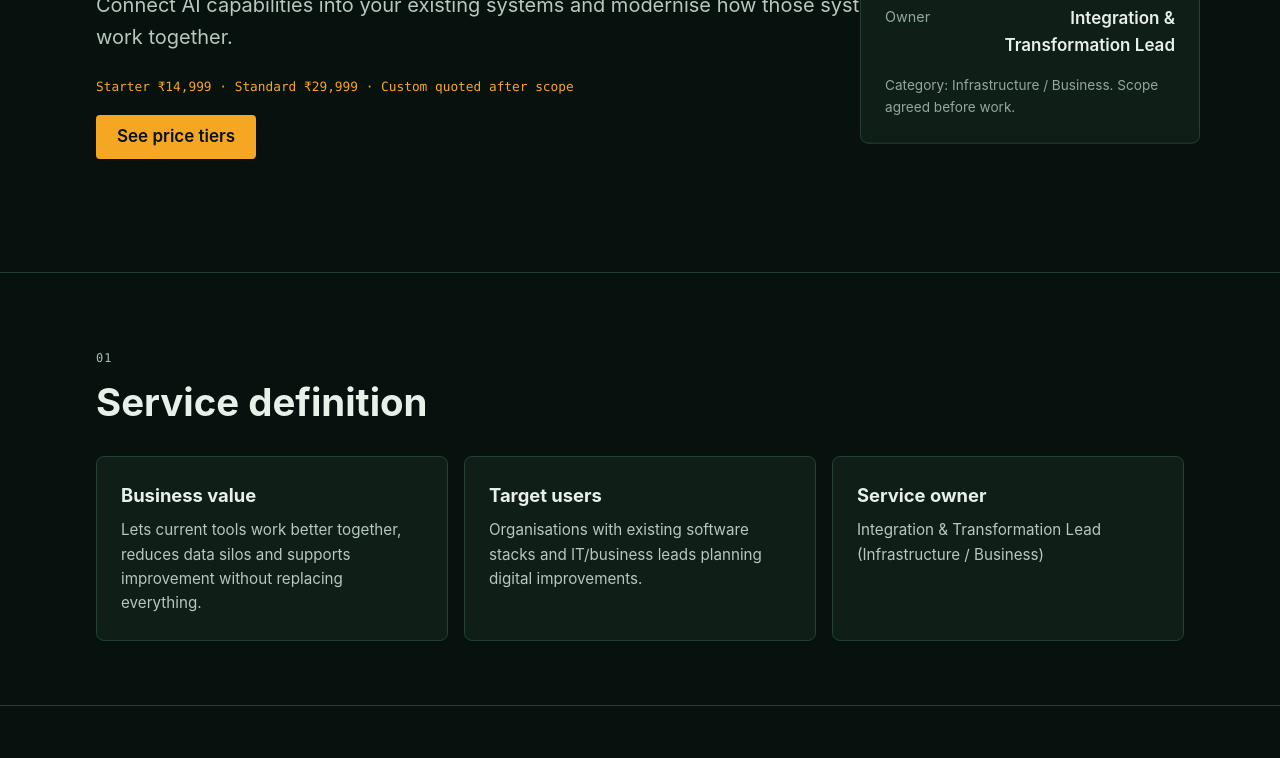
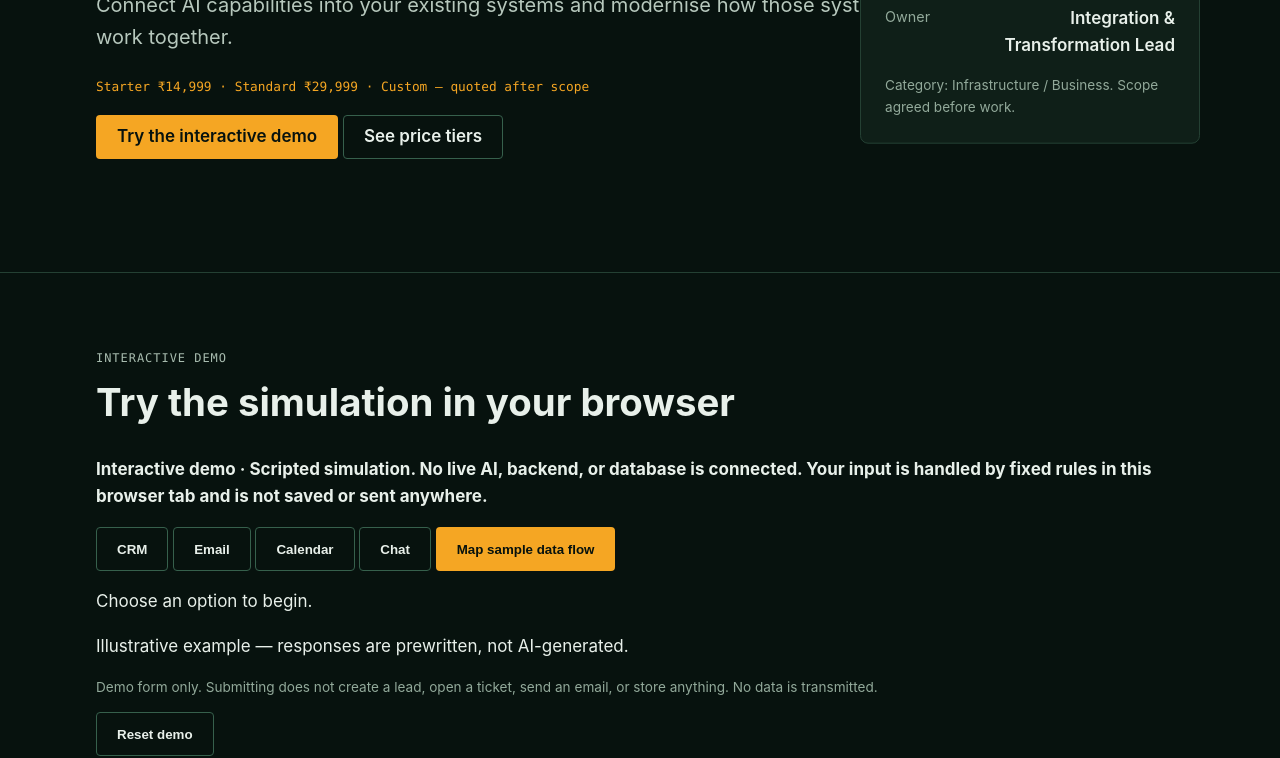
Before and after one commit to aryarasam1-arch/aryarasam1-arch.github.io, a plain HTML site: page demos/digital-transformation/index.html in a window 1280 px wide. Shown: the part 403-1161 px from the top of the page. Drawn offline with Linux system fonts and the light colour scheme.

Commit message:
deploy: interactive service demos — demos/digital-transformation/index.html

```diff
--- a/demos/digital-transformation/index.html
+++ b/demos/digital-transformation/index.html
@@ -13,8 +13,8 @@
 <meta property="og:type" content="website">
 <meta property="og:site_name" content="Hermes Biz">
 <link rel="icon" href="../../assets/favicon.svg" type="image/svg+xml">
-<link rel="stylesheet" href="../../styles.css?v=1.0.4">
-<script src="../../app.js?v=1.0.4" defer></script>
+<link rel="stylesheet" href="../../styles.css?v=1.0.5">
+<script src="../../app.js?v=1.0.5" defer></script>
 </head>
 <body>
 <div class="demo-notice" role="note">Service catalog demo · illustrative content · no live bookings, no data saved.</div>
@@ -26,8 +26,26 @@
     <details class="mobile-nav"><summary aria-label="Open navigation">Menu</summary><nav aria-label="Mobile"><ul><li><a href="../index.html">← All demos</a></li><li><a href="../../index.html">Main site</a></li><li><a href="../../services.html">Services</a></li><li><a href="../../pricing.html">Pricing</a></li></ul></nav></details>
   </div>
 </header>
-<main id="main" tabindex="-1"><section class="hero hero--inner"><div class="container"><p class="label">SERVICE CATALOG DEMO</p><h1>AI Integrations & Digital Transformation</h1><p class="lead">Connect AI capabilities into your existing systems and modernise how those systems work together.</p><p class="tier-line">Starter ₹14,999 · Standard ₹29,999 · Custom quoted after scope</p><p><a class="btn btn--primary" href="#tiers">See price tiers</a></p></div>
+<main id="main" tabindex="-1"><section class="hero hero--inner"><div class="container"><p class="label">SERVICE CATALOG DEMO</p><h1>AI Integrations & Digital Transformation</h1><p class="lead">Connect AI capabilities into your existing systems and modernise how those systems work together.</p><p class="tier-line">Starter ₹14,999 · Standard ₹29,999 · Custom — quoted after scope</p><p><a class="btn btn--primary" href="#interactive">Try the interactive demo</a> <a class="btn btn--secondary" href="#tiers">See price tiers</a></p></div>
     <aside class="hero-side" aria-label="Engagement facts"><p class="label">PRICE ANCHORS</p><dl><dt>Starter</dt><dd>₹14,999</dd><dt>Standard</dt><dd>₹29,999</dd><dt>Custom</dt><dd>Quoted</dd><dt>Owner</dt><dd>Integration & Transformation Lead</dd></dl><p class="hero-side-note">Category: Infrastructure / Business. Scope agreed before work.</p></aside></section>
+
+<section class="section demo-stage" id="interactive" aria-labelledby="interactive-title" data-testid="demo-widget" data-demo-slug="digital-transformation">
+  <div class="container">
+    <p class="label">INTERACTIVE DEMO</p>
+    <h2 id="interactive-title">Try the simulation in your browser</h2>
+    <p class="demo-disclosure"><strong>Interactive demo · Scripted simulation. No live AI, backend, or database is connected. Your input is handled by fixed rules in this browser tab and is not saved or sent anywhere.</strong></p>
+    <div class="demo-controls">
+      <button class="btn btn--secondary demo-btn" type="button" data-demo-action="connector" data-value="CRM" aria-pressed="false">CRM</button>
+      <button class="btn btn--secondary demo-btn" type="button" data-demo-action="connector" data-value="Email" aria-pressed="false">Email</button>
+      <button class="btn btn--secondary demo-btn" type="button" data-demo-action="connector" data-value="Calendar" aria-pressed="false">Calendar</button>
+      <button class="btn btn--secondary demo-btn" type="button" data-demo-action="connector" data-value="Chat" aria-pressed="false">Chat</button>
+      <button class="btn btn--primary demo-btn" type="button" data-demo-action="integration-map">Map sample data flow</button></div>
+    <p class="demo-output" data-testid="demo-output" role="status" aria-live="polite">Choose an option to begin.</p>
+    <p class="demo-inpane">Illustrative example — responses are prewritten, not AI-generated.</p>
+    <p class="form-note">Demo form only. Submitting does not create a lead, open a ticket, send an email, or store anything. No data is transmitted.</p>
+    <button class="btn btn--secondary" type="button" data-demo-reset>Reset demo</button>
+  </div>
+</section>
     <section class="section"><div class="container"><p class="label">01</p><h2>Service definition</h2><div class="grid-cards"><article class="card"><h3>Business value</h3><p>Lets current tools work better together, reduces data silos and supports improvement without replacing everything.</p></article><article class="card"><h3>Target users</h3><p>Organisations with existing software stacks and IT/business leads planning digital improvements.</p></article><article class="card"><h3>Service owner</h3><p>Integration & Transformation Lead (Infrastructure / Business)</p></article></div></div></section>
     <section class="section" id="tiers"><div class="container"><p class="label">PRICE TIERS</p><h2>Three clear ways to start</h2><div class="grid-cards"><article class="card tier-card"><p class="label">Starter</p><h3>₹14,999</h3><p><strong>Included:</strong> One basic AI integration, standard connector.</p><p><strong>Limits:</strong> Single system pair; standard APIs.</p><p><strong>Timeline:</strong> Shortest — defined at request review.</p></article><article class="card tier-card tier-card--featured"><p class="label">Standard</p><h3>₹29,999</h3><p><strong>Included:</strong> Multiple integrations, data flow mapping, light modernisation.</p><p><strong>Limits:</strong> Client provides access and documentation.</p><p><strong>Timeline:</strong> Moderate — defined at request review.</p></article><article class="card tier-card"><p class="label">Custom</p><h3>Quoted after scope</h3><p><strong>Included:</strong> Broad integration programme, legacy modernisation, phased roadmap.</p><p><strong>Limits:</strong> Scoped and agreed before work begins.</p><p><strong>Timeline:</strong> Agreed with client after scoping.</p></article></div><p class="muted">Introductory, one-time pricing. Domain, hosting, third-party subscriptions and paid licences are excluded. Scope is agreed before work starts.</p></div></section>
     <section class="section"><div class="container"><p class="label">02</p><h2>Request and fulfilment</h2><div class="grid-cards"><article class="card"><h3>Flow</h3><p>Submit request → Systems & scope assessment → Approval → Integration build → Testing → Deployment → Close request</p></article><article class="card"><h3>Exclusions</h3><p>Licence/platform fees, legacy replacement, data migration/clean-up, full strategy consulting, hardware, out-of-scope systems.</p></article><article class="card"><h3>Change control</h3><p>Any change after scope approval is logged, reviewed and approved before implementation. Unapproved changes to a live service are not permitted.</p></article></div></div></section>
```
